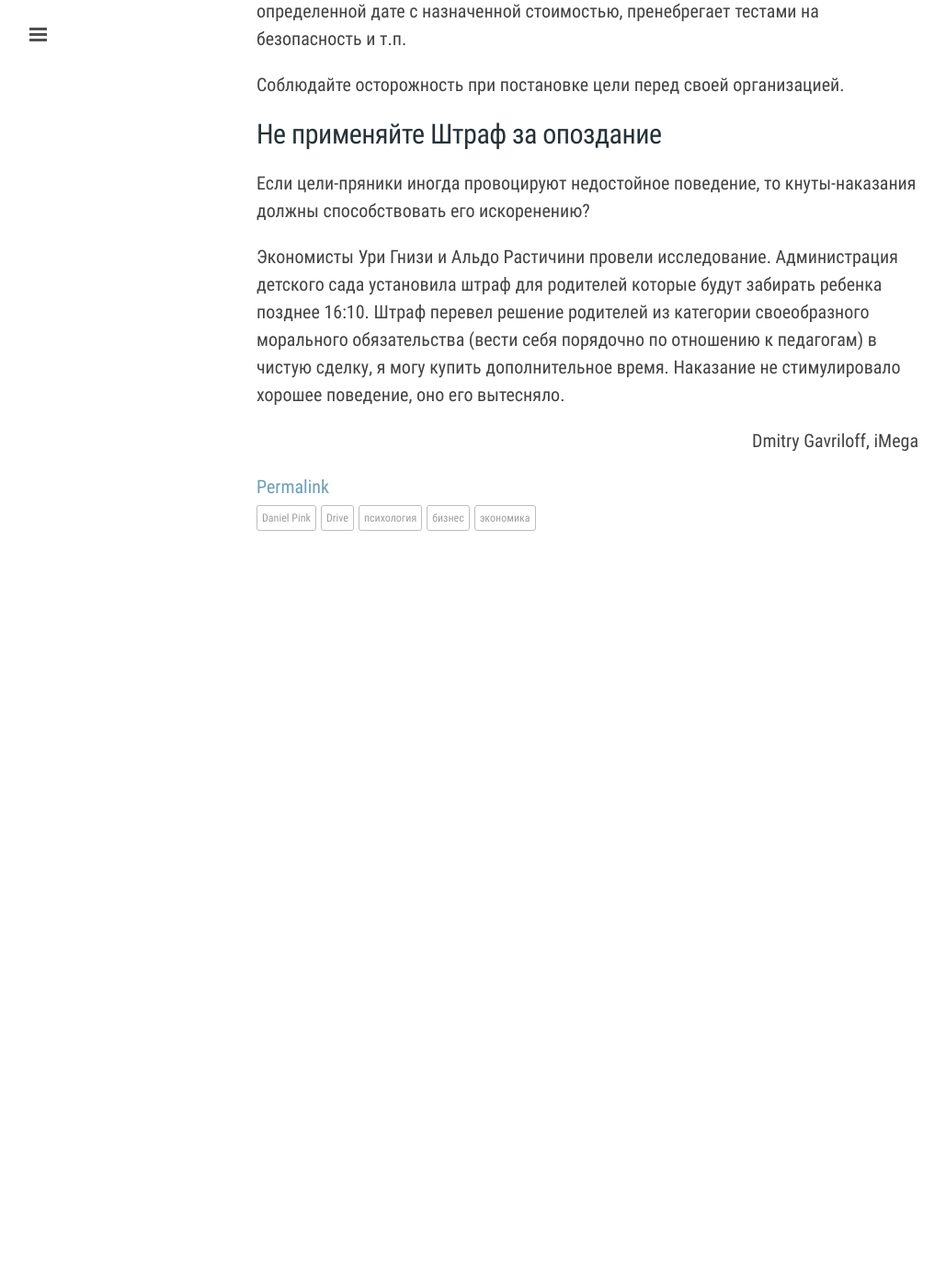
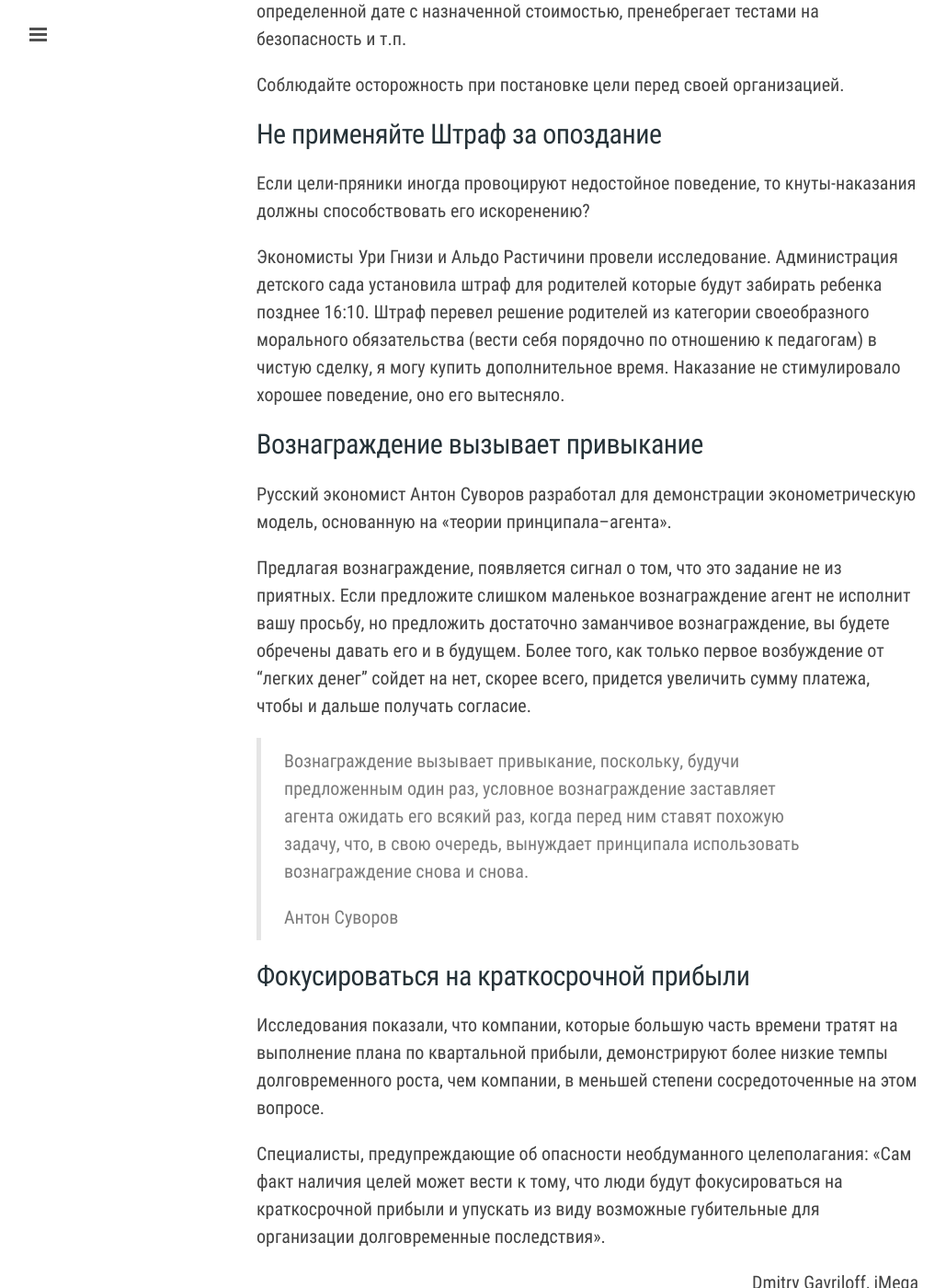
Before and after one commit to iMega/imega.github.io, a Jekyll site: the page built from _posts/2016-12-30-daniel-pink-drive.md, in a window 1280 px wide and 1400 px high, scrolled down 3203 px. Shown: the whole window at 92% size, without its empty margins (1-1030 px from the left). Built offline with Jekyll 4.4.1, drawn with Linux system fonts in a browser that asks for light colours; comment, search, counter and statistics services are not loaded; before the commit the page ends 3833 px from its top, so only the background shows below that.

Commit message:
daniel pink drive

```diff
--- a/_posts/2016-12-30-daniel-pink-drive.md
+++ b/_posts/2016-12-30-daniel-pink-drive.md
@@ -127,3 +127,32 @@ tags:
 морального обязательства (вести себя порядочно по отношению к педагогам)
 в чистую сделку, я могу купить дополнительное время. Наказание не стимулировало
 хорошее поведение, оно его вытесняло.
+
+## Вознаграждение вызывает привыкание
+Русский экономист Антон Суворов разработал для демонстрации эконометрическую
+модель, основанную на «теории принципала–агента».
+
+Предлагая вознаграждение, появляется сигнал о том, что это задание не из приятных.
+Если предложите слишком маленькое вознаграждение агент не исполнит вашу просьбу,
+но предложить достаточно заманчивое вознаграждение, вы будете обречены давать
+его и в будущем. Более того, как только первое возбуждение от "легких денег"
+сойдет на нет, скорее всего, придется увеличить сумму платежа, чтобы и дальше
+получать согласие.
+
+>Вознаграждение вызывает привыкание, поскольку, будучи предложенным один раз,
+>условное вознаграждение заставляет агента ожидать его всякий раз, когда перед
+>ним ставят похожую задачу, что, в свою очередь, вынуждает принципала
+>использовать вознаграждение снова и снова.
+>
+>Антон Суворов
+
+## Фокусироваться на краткосрочной прибыли
+Исследования показали, что компании, которые большую часть времени тратят на
+выполнение плана по квартальной прибыли, демонстрируют более низкие темпы
+долговременного роста, чем компании, в меньшей степени сосредоточенные на этом
+вопросе.
+
+Специалисты, предупреждающие об опасности необдуманного целеполагания:
+«Сам факт наличия целей может вести к тому, что люди будут
+фокусироваться на краткосрочной прибыли и упускать из виду возможные
+губительные для организации долговременные последствия».
```
